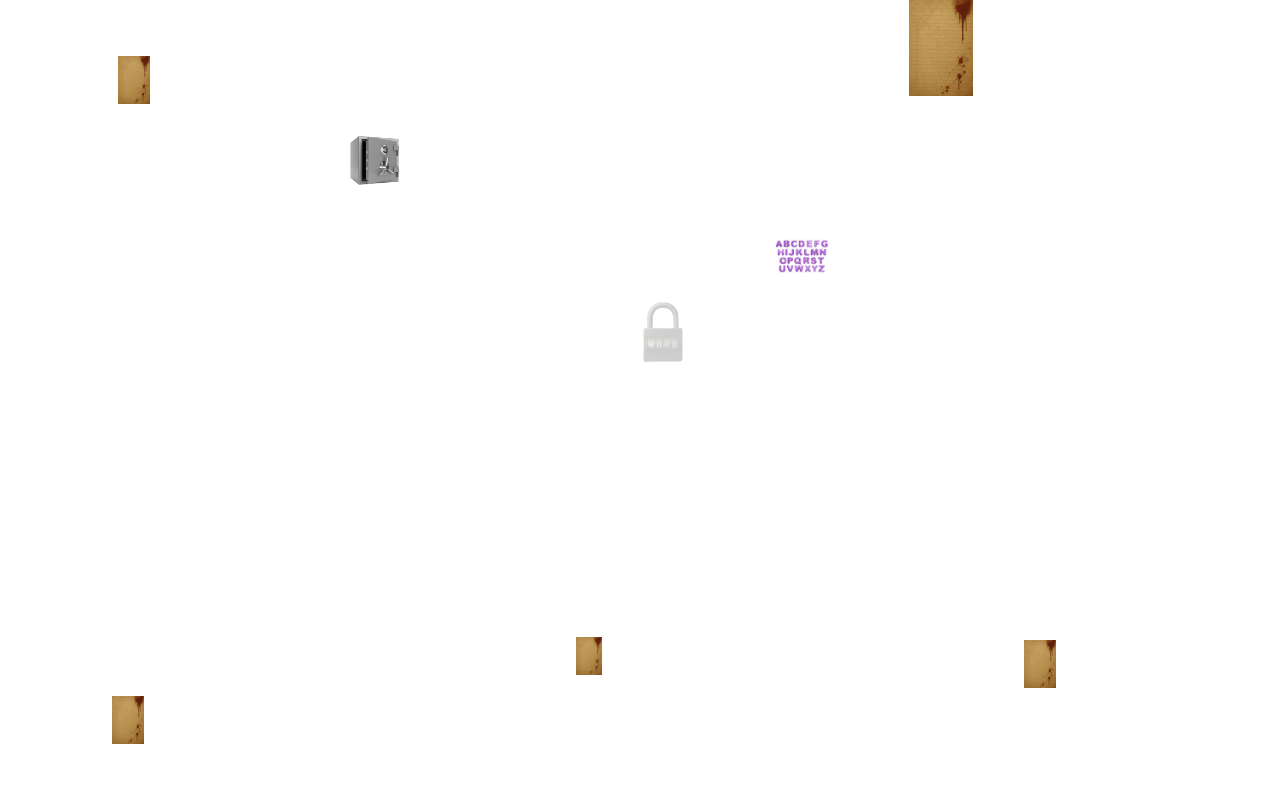
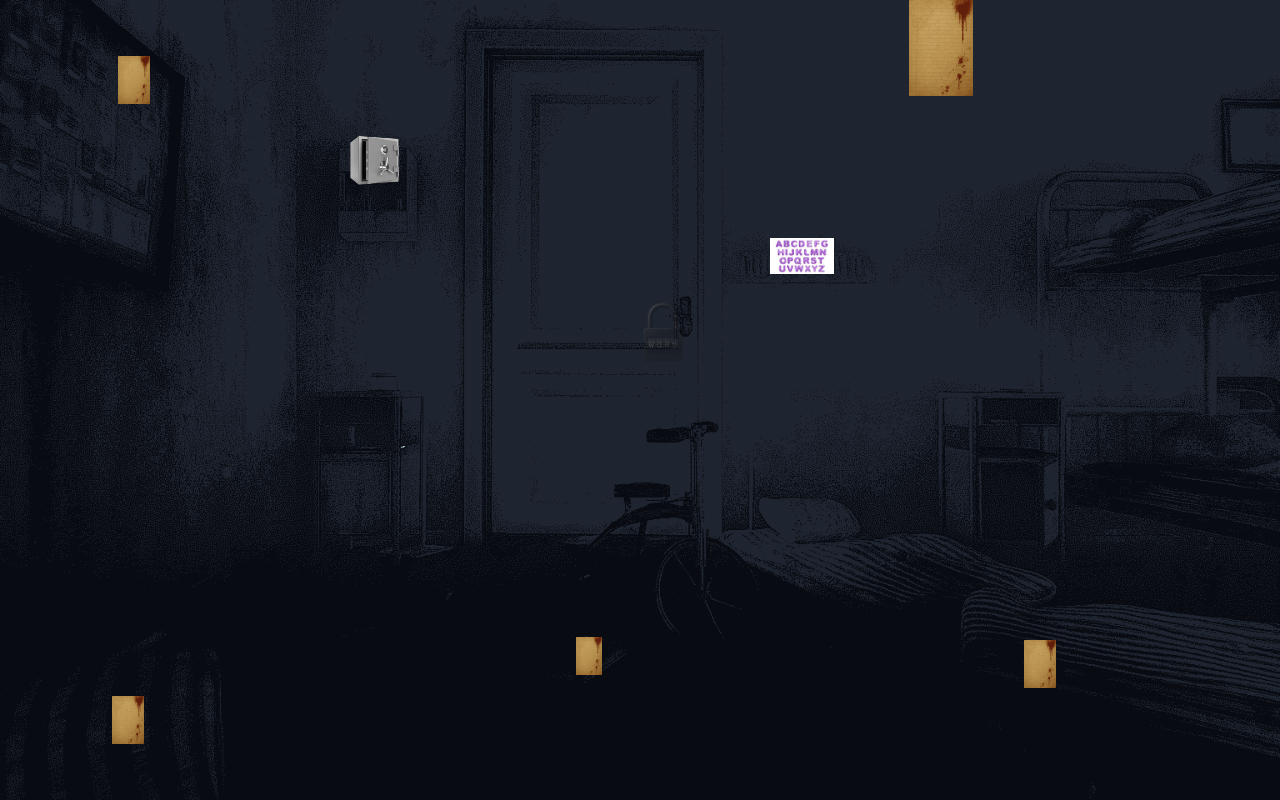
Before and after one commit to Jared-Garcia29/ESCAPEROOM, a website: page index.html in a window 1280 px wide. Drawn offline with Linux system fonts and the light colour scheme.

Commit message:
Update style.css

```diff
--- a/style.css
+++ b/style.css
@@ -3,7 +3,7 @@ body {
   height: 100vh;
   margin: 0;
   display: block;
-  background-image: url("/Images/background12\ \(1\)\ \(1\).png");
+  background-image: url("Images/background12.png");
   background-size: cover; /* Make the image cover the entire screen */
   background-position: right; /* Center the image */
   background-repeat: no-repeat; /* Prevent the image from repeating */
```
